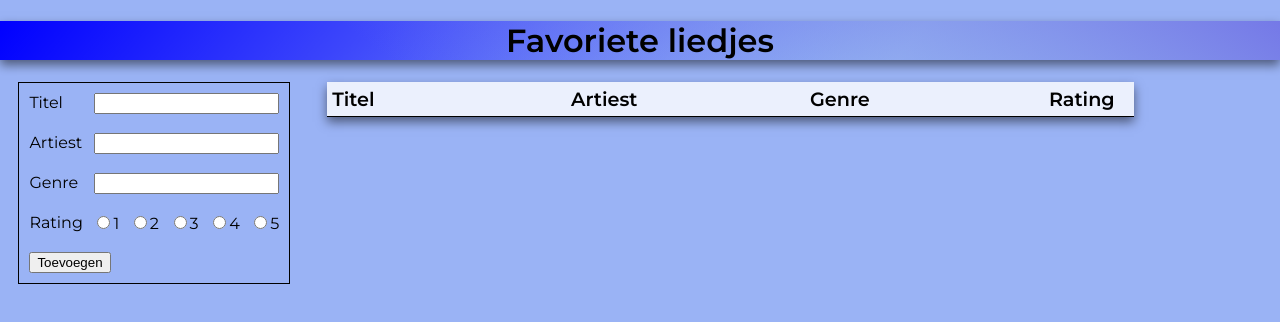
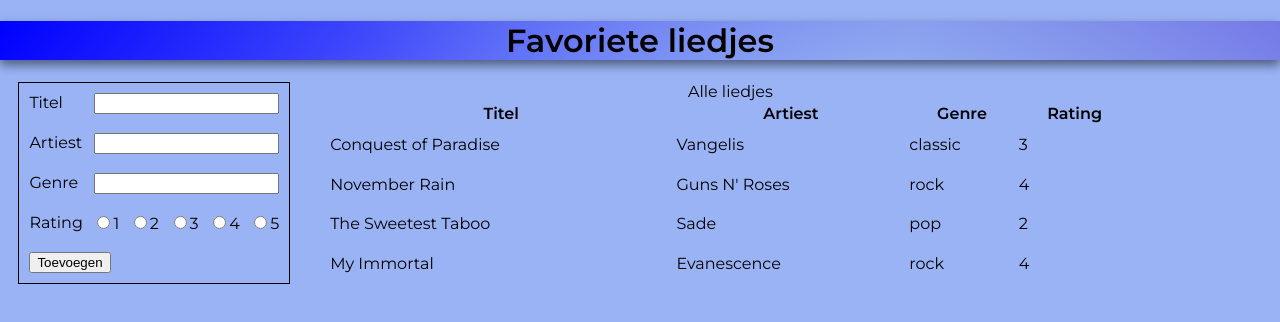
Before and after one commit to dpendjol/dominique_pendjol_lil-playlist, a React (Create React App) app: page / in a window 1280 px wide. Shown: the top 322 px of the page. Built offline with nearby package versions, Linux system fonts and the light colour scheme.

Commit message:
sorting is working, now showing the visuals so we know what is sorted and how

```diff
--- a/src/components/Container/index.js
+++ b/src/components/Container/index.js
@@ -36,12 +36,16 @@ const initialSongList = [
 ]
 
 const Container = () => {
-    const [songList, setSongList] = useState([])
+    const [songList, setSongList] = useState(initialSongList)
 
     const addSong = (newSong) => {
         const newSongList = songList
         setSongList([...newSongList, newSong])
     }
+
+    // const deleteSong = oldSong => {
+    //     const newSongList = songList
+    // }
 
     return (
         <div className="Container">
--- a/src/components/SongItem/SongItem.css
+++ /dev/null
@@ -1,27 +0,0 @@
-.SongItem, .SongItem__title {
-    display: grid;
-    grid-template-columns: 30% 30% 30% 10%;
-    grid-auto-rows: auto;
-}
-
-.SongItem {
-    background-color: #9ab3f5;
-    border-bottom: 1px solid black;
-    padding: 5px 5px;
-    box-shadow: 0px 5px 10px 0 rgba(0, 0, 0, 0.5);
-}
-
-.SongItem:nth-child(odd) {
-    background-color: rgba(255, 255, 255, 0.8);
-}
-
-.SongItem:last-child {
-
-}
-
-.SongItem__title {
-     background-color: rgba(255, 255, 255, 0.8);
-     font-weight: bolder;
-     font-size: 1.2rem;
-     padding: 5px;
-}
--- a/src/components/SongItem/index.js
+++ /dev/null
@@ -1,42 +0,0 @@
-import React from 'react'
-import './SongItem.css'
-
-function SongHeader () {
-    return (
-        <li className="SongItem SongItem__title">
-            <span>
-                Titel
-            </span>
-            <span>
-                Artiest
-            </span>
-            <span>
-                Genre
-            </span>
-            <span>
-                Rating
-            </span>
-        </li>
-    );
-}
-
-function SongItem ({song}) {
-    return (
-        <li className='SongItem'>
-            <span>
-                {song.title}
-            </span>
-            <span>
-                {song.artist}
-            </span>
-            <span>
-                {song.genre}
-            </span>
-            <span>
-                {song.rating}
-            </span>
-        </li>
-    )
-}
-
-export { SongItem, SongHeader }
--- a/src/components/SongList/index.js
+++ b/src/components/SongList/index.js
@@ -1,20 +1,56 @@
-import React from 'react';
-import {SongItem, SongHeader} from '../SongItem'
+import React, {useState} from 'react';
 import './SongList.css'
 
-const SongList = ({ songList }) => {
-    console.log(songList)
-    const allSongItems = songList.map(song => {
+const SongList = ({ songList}) => {
+    const [sortBy, setSortBy] = useState(null)
+    const [sortOrder, setSortOrder] = useState(true)
+
+    const sortedSongList = [...songList]
+
+    const sorting = (key) => {
+        if (sortBy === key) {
+            setSortOrder(!sortOrder)
+        } else {
+            setSortBy(true)
+            setSortBy(key)
+        }
+    }
+
+    if (sortBy !== null) {
+        sortedSongList.sort((a,b) => {
+            if (a[sortBy] < b[sortBy]) return sortOrder ? -1 : 1
+            if (a[sortBy] > b[sortBy]) return sortOrder ? 1 : -1
+            return 0
+        })
+    }
+
+    const allSongItems = sortedSongList.map(song => {
         return (
-            <SongItem key={song.id} song={song}></SongItem>
+            <tr key={song.id}>
+                <td>{song.title}</td>
+                <td>{song.artist}</td>
+                <td>{song.genre}</td>
+                <td>{song.rating}</td>
+            </tr>
         )
     })
 
     return (
-        <ul className='SongList'>
-            <SongHeader></SongHeader>
+        <table className='SongList'>
+            <caption>Alle liedjes</caption>
+            <thead>
+                <tr>
+                    <th onClick={() => sorting('title')}>Titel</th>
+                    <th onClick={() => sorting('artist')}>Artiest</th>
+                    <th onClick={() => sorting('genre')}>Genre</th>
+                    <th onClick={() => sorting('rating')}>Rating</th>
+                </tr>
+            </thead>
+            <tbody>
             {allSongItems}
-        </ul>
+            </tbody>
+
+        </table>
     )
 }
 
```
